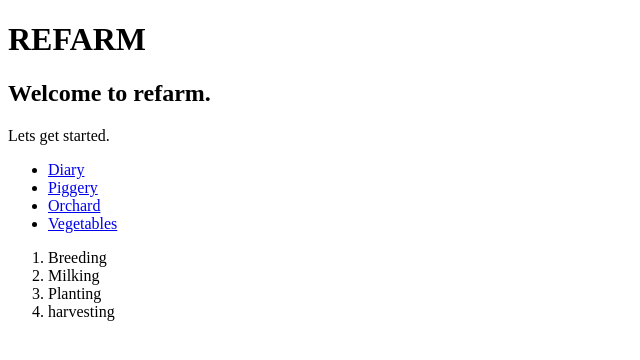
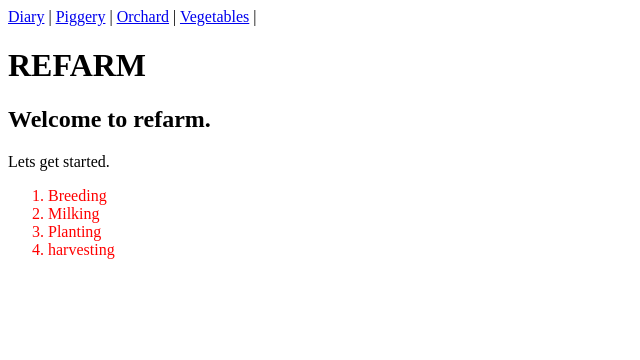
Before and after one commit to Biko23/refarm, a plain HTML site: page index.html in a window 1280 px wide. Shown: the whole page, without its empty margins (0-640 px from the left). Drawn offline with Linux system fonts and the light colour scheme.

Commit message:
We have added the navbar and the img folder

```diff
--- a/index.html
+++ b/index.html
@@ -4,23 +4,24 @@
 <title>Refarm</title>
 </head>
 <body>
+    <nav>
+
+        <!--target="blank" just opens into another page-->
+        <a href="#" target="blank">Diary</a> |
+
+        <a href="#">Piggery</a> |
+
+        <a href="#">Orchard</a> |
+
+        <a href="#">Vegetables</a> |
+    </nav>
 
 <!---This is the top of the web page.-->
 <h1>REFARM</h1>
 <h2>Welcome to refarm.</h2>
 <p>Lets get started.</p>
 <!-- lists of activities-->
-<ul>
-    <li>
-        <a href=https://www.google.com/imgres?imgurl=https%3A%2F%2Fmedia.mehrnews.com%2Fd%2F2020%2F02%2F04%2F4%2F3371550.jpg&imgrefurl=http%3A%2F%2Fwww.tehrantimes.com%2Fnews%2F444837%2FExports-of-dairy-products-to-reach-1m-tons-by-mid-March&tbnid=3nU01U5KdV3QtM&vet=12ahUKEwieqerdudPpAhURNBoKHbuiBxkQMygBegUIARC4AQ..i&docid=fhJp2sC3nf5LgM&w=800&h=557&q=dairy&ved=2ahUKEwieqerdudPpAhURNBoKHbuiBxkQMygBegUIARC4AQ>Diary</a></li>
-    <li>
-        <a href=https://www.google.com/imgres?imgurl=https%3A%2F%2Fwww.aboutuganda.com%2Fwp-content%2Fuploads%2Fpiggery-uganda.jpg&imgrefurl=https%3A%2F%2Fwww.aboutuganda.com%2Fuganda%2Fagriculture%2Fpig-farming-in-uganda&tbnid=rqrhxiQ_oWrLOM&vet=12ahUKEwi_05q1u9PpAhXX0oUKHdzvAfkQMygFegUIARDAAQ..i&docid=f-bOiVM2FAL3WM&w=500&h=400&q=piggery&ved=2ahUKEwi_05q1u9PpAhXX0oUKHdzvAfkQMygFegUIARDAAQ>Piggery</a></li>
-    <li>
-        <a href=https://www.google.com/imgres?imgurl=http%3A%2F%2Fwww.minnesotamonthly.com%2Fwp-content%2Fuploads%2Fsites%2F85%2F2018%2F09%2FFotolia_221387397_Subscription_XL-1.jpg&imgrefurl=https%3A%2F%2Fwww.minnesotamonthly.com%2Ftravel-recreation%2Fpick-your-own-apple-and-orchard%2F&tbnid=duPrri3ycKjBFM&vet=12ahUKEwjazLftu9PpAhUEihoKHe-gDCQQMygLegUIARDKAQ..i&docid=ydnopRepPBoLzM&w=1600&h=1067&q=orchard&ved=2ahUKEwjazLftu9PpAhUEihoKHe-gDCQQMygLegUIARDKAQ>Orchard</a></li>
-    <li>
-        <a href=https://www.google.com/imgres?imgurl=https%3A%2F%2Fimg.webmd.com%2Fdtmcms%2Flive%2Fwebmd%2Fconsumer_assets%2Fsite_images%2Farticle_thumbnails%2Fslideshows%2Fpowerhouse_vegetables_slideshow%2F650x350_powerhouse_vegetables_slideshow.jpg&imgrefurl=https%3A%2F%2Fwww.webmd.com%2Fdiet%2Fss%2Fslideshow-powerhouse-vegetables&tbnid=IsSeEwFE5fdZZM&vet=12ahUKEwjez7SuvNPpAhVRwoUKHbibBUEQMygBegUIARC5AQ..i&docid=01xi3cjzJple6M&w=650&h=350&q=vegetables&ved=2ahUKEwjez7SuvNPpAhVRwoUKHbibBUEQMygBegUIARC5AQ>Vegetables</a></li>
-</ul>
-<ol>
+<ol style="color: red;">
     <li>Breeding</li>
     <li>Milking</li>
     <li>Planting</li>
```
Also changed, not shown: img/farmicon.jpg (added).
